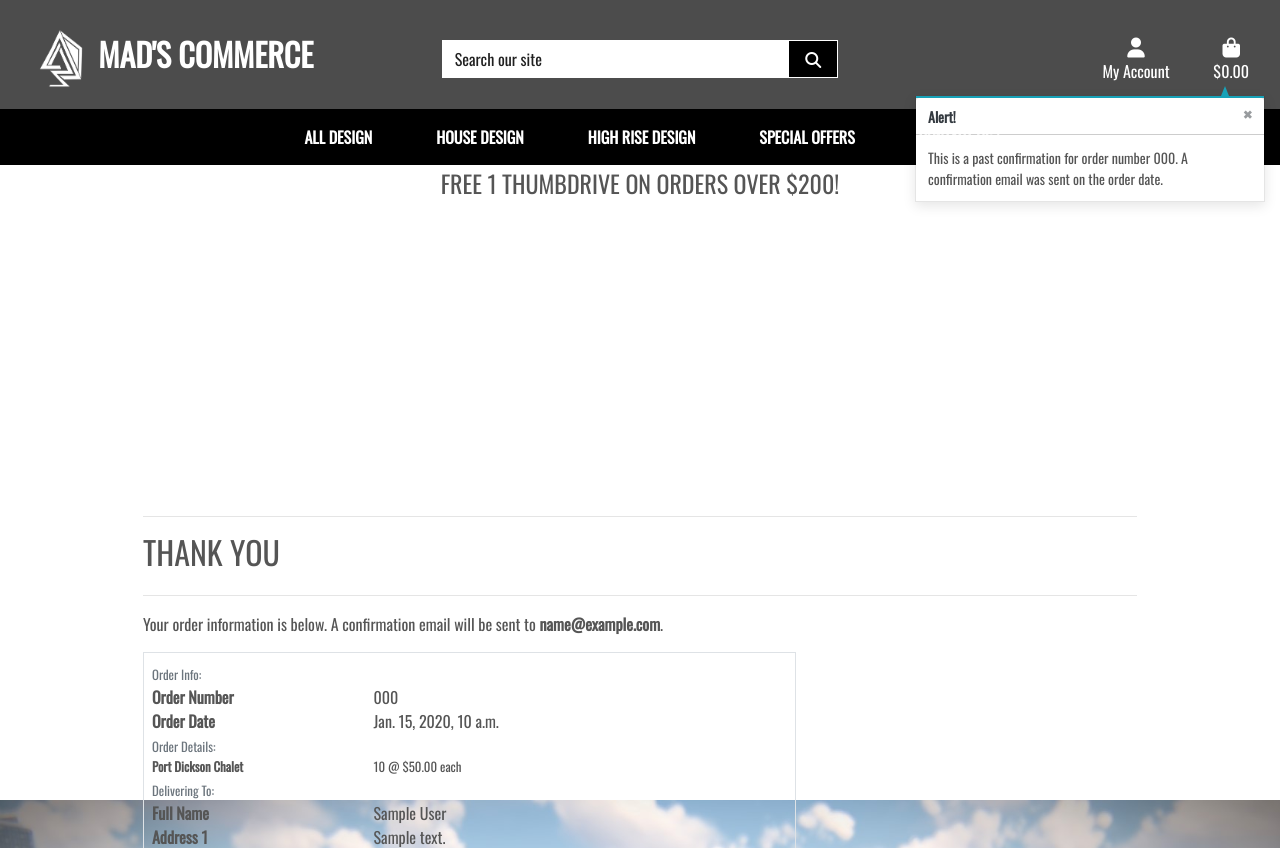
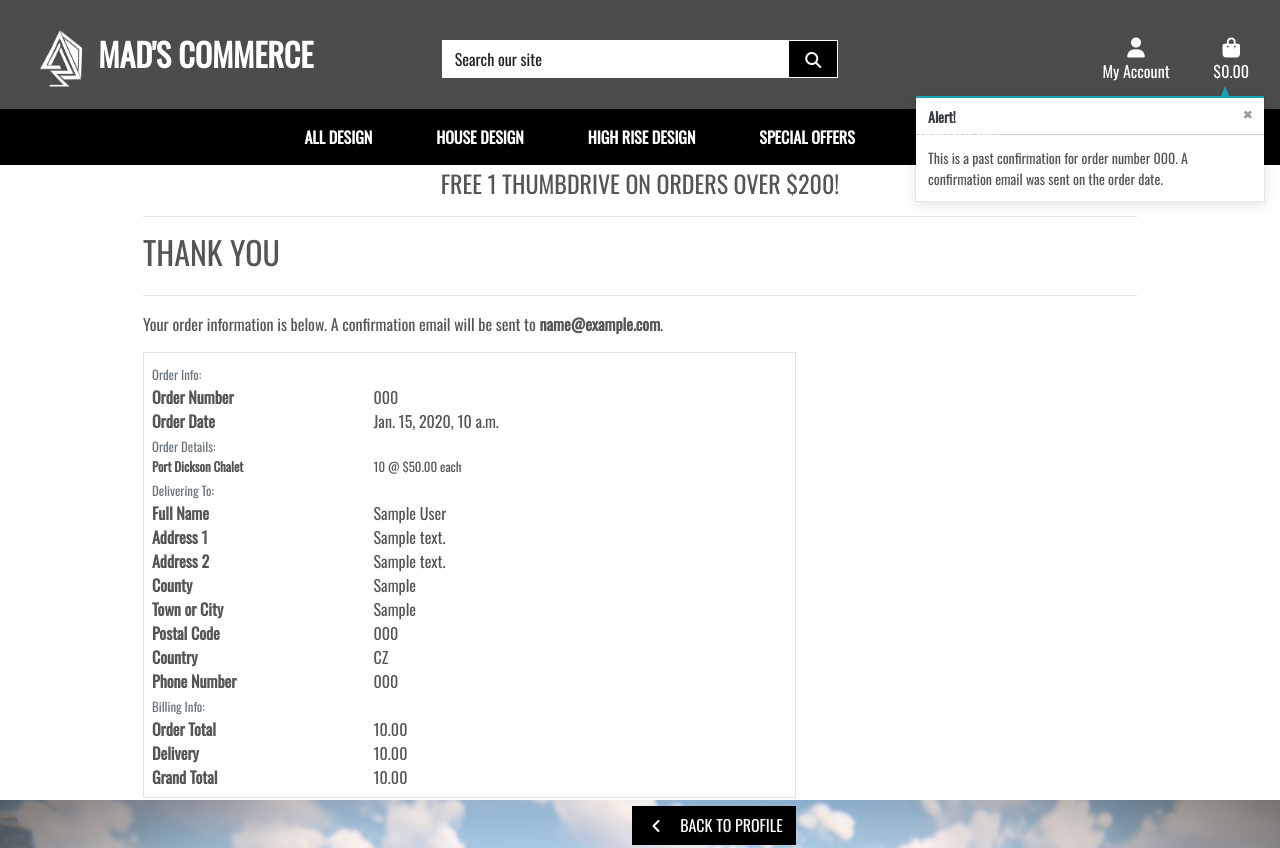
Before and after one commit to kugared94/E-commerce-project, a Django app: page /profile/order_history/000 in a window 1280 px wide. Shown: the top 848 px of the page. Run offline with Django 3.2, Linux system fonts and the light colour scheme; data comes from the database, SQL or seed files in the repository; tables that the repository leaves empty hold one stand-in row (values such as "Sample post"); some libraries are stand-ins or nearby versions.

Commit message:
final touch

```diff
--- a/checkout/templates/checkout/checkout.html
+++ b/checkout/templates/checkout/checkout.html
@@ -7,7 +7,7 @@
 {% endblock %}
 
 {% block page_header %}
-    <div class="container">
+    <div class="container checkout-header-container">
         <div class="row">
             <div class="col"></div>
         </div>
--- a/checkout/templates/checkout/checkout_success.html
+++ b/checkout/templates/checkout/checkout_success.html
@@ -6,7 +6,7 @@
 {% endblock %}
 
 {% block page_header %}
-    <div class="container header-container">
+    <div class="container checkout-header-container">
         <div class="row">
             <div class="col"></div>
         </div>
--- a/static/css/base.css
+++ b/static/css/base.css
@@ -25,6 +25,10 @@ body {
 
 .header-container {
     padding-top: 400px;
+}
+
+.checkout-header-container {
+    padding-top: 200px;
 }
 
 .logo-font {
```
